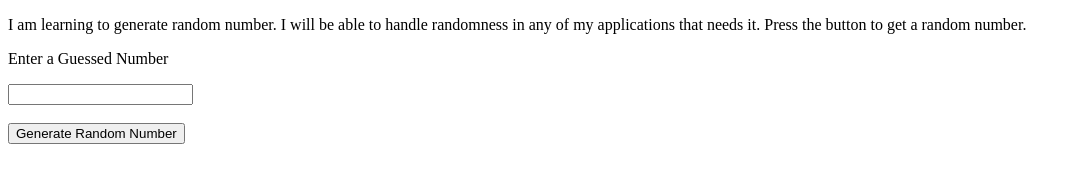
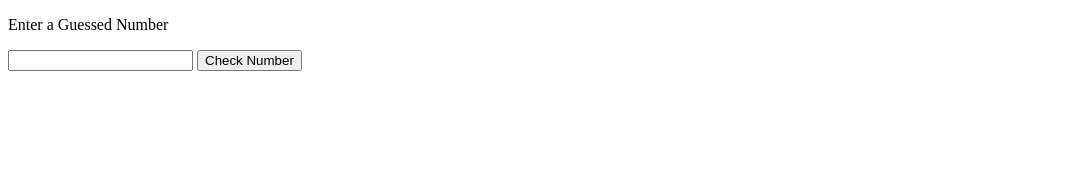
Before and after one commit to acciojob/Hot-or-Cold-Part-I-Deepkunal, a website: page main.html in a window 1280 px wide. Shown: the whole page, without its empty margins (0-1076 px from the left). Drawn offline with Linux system fonts and the light colour scheme.

Commit message:
created a submission

```diff
--- a/main.html
+++ b/main.html
@@ -4,18 +4,12 @@
 </head>
 <body>
 	<!-- p tag -->
-   <p id="main">
-		I am learning to generate random number. I will be able to handle randomness in any of my applications that needs it. Press the button to get a random number.
-	</p>
-    <p id = "user">Enter a Guessed Number </p>
-    <input id= "guess"></input><br><br>
+  <p id = "user">Enter a Guessed Number </p>
+    <input id= "guess"></input>
 	<!-- button -->
-
-	<button id="btn" onclick="randomNumGenerator()">Generate Random Number</button>
-
-	<p id="num"></p>
+    <button onclick="check_num()">Check Number</button>
     <!-- p tag -->
-    <p id = "respond"></p>  <!-- This is the respone (Hot or Cold) -->
+    <p id = "respond"></p>
     <script type="text/javascript" src="./script.js">  <!-- Write the logic in script.js -->
 </script>
   </body>
--- a/script.js
+++ b/script.js
@@ -1,21 +1,68 @@
-//your code here
+let answer = Math.floor(Math.random() * 100 + 1);
+console.log("The secret number is: " + answer);
+let numberOfGuesses = 0;
+let guesses = [];
+let distance = null;
+let previousDistance = null;
+const input = document.getElementsByTagName('input')[0]
 
-var randomNum;
-var input;
-function randomNumGenerator(){
-	randomNum = Math.floor(Math.random()*41) - 20;
-	document.getElementById("num").innerHTML = randomNum;
-	guessName();
-	print();
+function check_num() {
+  let guess = parseInt(input.value);
+  if (guess !== null && !isNaN(guess) && guess < 101 && guess > 0) {
+    numberOfGuesses += 1;
+    if (guesses.indexOf(guess) > -1) {
+      document.getElementById('respond').innerText =
+        "ERROR: You guessed that number already. Please try a new number."
+    } else {
+      guesses.push(guess);
+      distance = Math.abs(answer - guess);
+      previousDistance = Math.abs(answer - guesses[guesses.length - 2]);
+      document.getElementById('respond').innerText = "";
+      if (guess === answer) {
+        document.getElementsByTagName('body')[0].style.backgroundColor = "green";
+        document.getElementById('respond').innerText =
+          "Congrats! You got it in " +
+            numberOfGuesses +
+            " guesses! The secret number was " +
+            answer +
+            "!"
+      } else {
+        if (isNaN(previousDistance)) {
+          if (guess > answer) {
+            document.getElementById('respond').innerText = "Guess lower! Last guess: " + guess;
+          } else if (guess < answer) {
+            document.getElementById('respond').innerText = "Guess higher! Last guess: " + guess;
+          }
+        } else if (distance > previousDistance) {
+          document.getElementsByTagName('body')[0].style.backgroundColor = "#3399FF";
+          if (guess > answer) {
+            document.getElementById('respond').innerText =
+              "You're getting colder, guess LOWER! Last guess: " + guess
+          } else if (guess < answer) {
+            document.getElementById('respond').innerText =
+              "You're getting colder, guess HIGHER! Last guess: " + guess
+          }
+        } else if (distance < previousDistance) {
+          document.getElementsByTagName('body')[0].style.backgroundColor = "#CC0000";
+          if (guess > answer) {
+            document.getElementById('respond').innerText =
+              "You're getting hotter, guess LOWER! Last guess: " + guess
+          } else if (guess < answer) {
+            document.getElementById('respond').innerText =
+              "You're getting hotter, guess HIGHER! Last guess: " + guess
+          }
+        } else if (distance === previousDistance) {
+          if (guess > answer) {
+            document.getElementById('respond').innerText =
+              "You're on fire, guess LOWER! Last guess: " + guess
+          } else if (guess < answer) {
+            document.getElementById('respond').innerText =
+              "You're on fire, guess HIGHER! Last guess: " + guess
+          }
+        }
+      }
+    }
+  } else {
+    document.getElementById('guess').innerText = "ERROR: Your guess must be a number between 1 and 100";
+  }
 }
-function guessName() {
-	input = parseInt(document.getElementById("guess").value);
-}
-function print(){
-	if(Math.abs(randomNum - input) <= 5){
-		document.getElementById("respond").innerHTML = "Hot";
-	}
-	else{
-		document.getElementById("respond").innerHTML = "Cold";
-	}
-}
```
